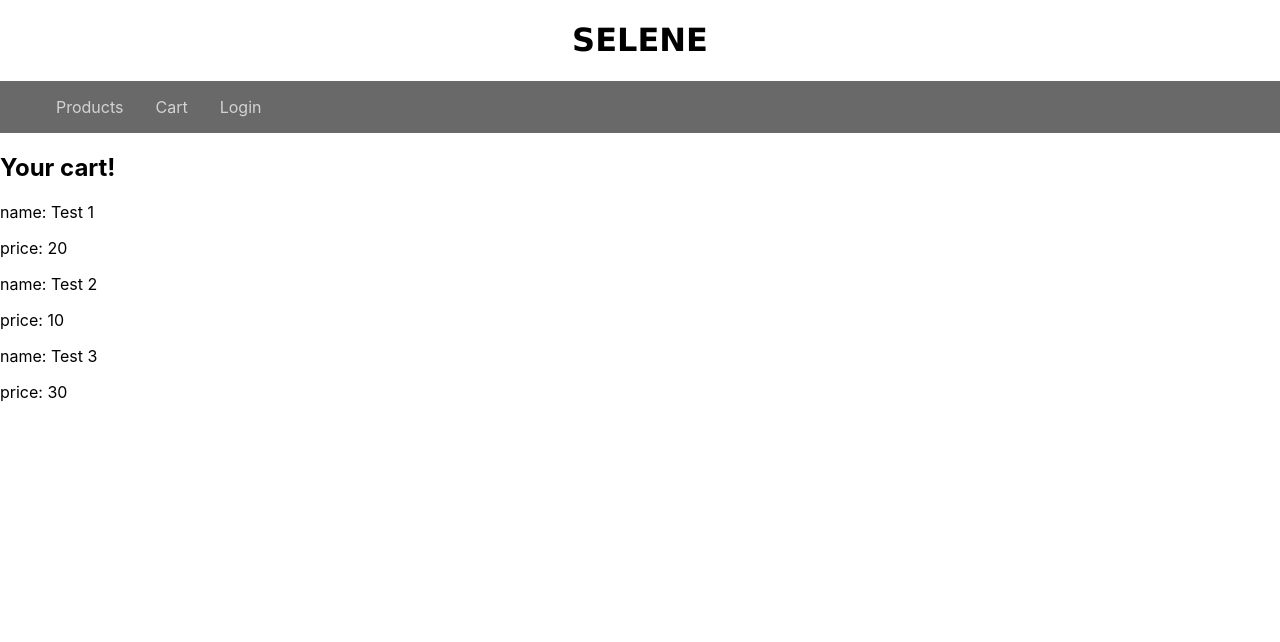
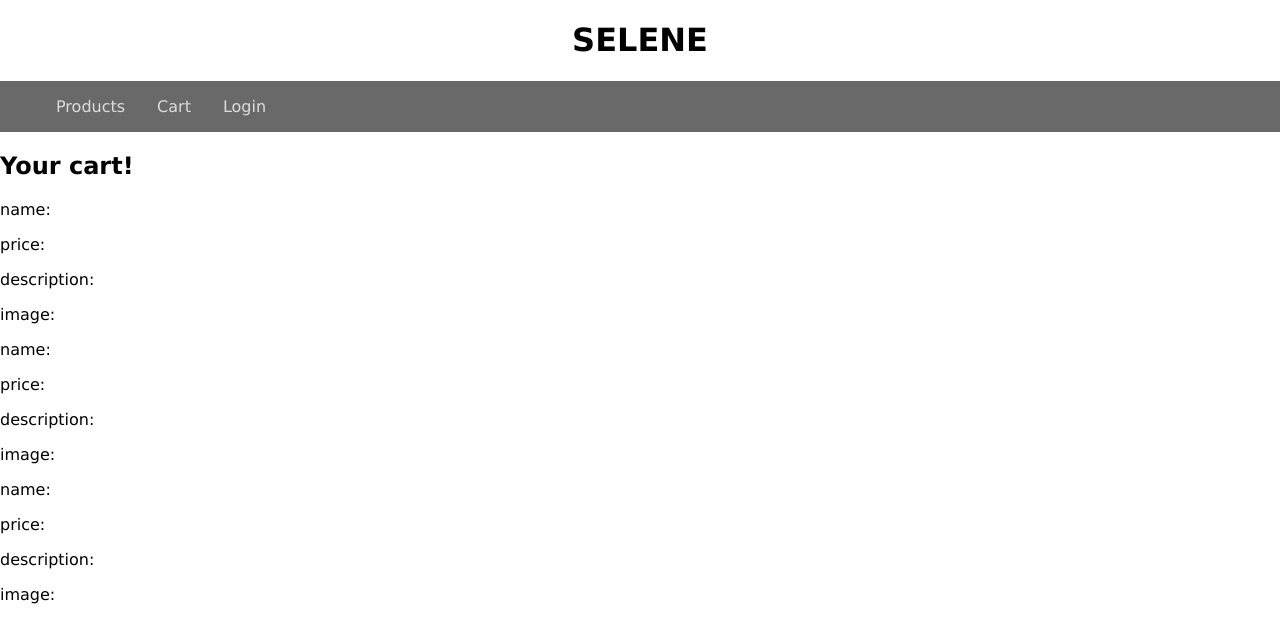
Before and after one commit to anisapatel/selene-frontend, a React (Create React App) app: page /cart in a window 1280 px wide. Shown: the top 642 px of the page. Built offline with nearby package versions, Linux system fonts and the light colour scheme.

Commit message:
added sample data as placeholders in product card

```diff
--- a/src/App.css
+++ b/src/App.css
@@ -1,6 +1,9 @@
 .header {
   display: flex;
   flex-direction: column;
+}
 
-  /* justify-content: space-around; */
+body {
+  font-family: "Lucida Sans", "Lucida Sans Regular", "Lucida Grande",
+    "Lucida Sans Unicode", Geneva, Verdana, sans-serif;
 }
--- a/src/components/Home.jsx
+++ b/src/components/Home.jsx
@@ -6,26 +6,55 @@ import ProductCard from "./ProductCard";
 class Home extends Component {
   state = {
     isLoading: true,
-    products: [],
+    products: [
+      {
+        productId: 1,
+        productTitle: "Moon Necklace",
+        productDescription: "Gold stylish necklace",
+        productPrice: "£5.00",
+        productImage: "",
+      },
+      {
+        productId: 2,
+        productTitle: "Silver Necklace",
+        productDescription: "Gold stylish necklace",
+        productPrice: "£5.00",
+        productImage: "",
+      },
+      {
+        productId: 3,
+        productTitle: "Star Necklace",
+        productDescription: "Gold stylish necklace",
+        productPrice: "£5.00",
+        productImage: "",
+      },
+      {
+        productId: 4,
+        productTitle: "Unicorn Necklace",
+        productDescription: "Gold stylish necklace",
+        productPrice: "£5.00",
+        productImage: "",
+      },
+    ],
   };
 
-  componentDidMount = () => {
-    api
-      .getProducts()
-      .then((products) => {
-        console.log(products, "<--");
-        this.setState({ products, isLoading: false });
-      })
-      .catch((err) => {
-        console.log(err);
-      });
-  };
+  // componentDidMount = () => {
+  //   api
+  //     .getProducts()
+  //     .then((products) => {
+  //       console.log(products, "<--");
+  //       this.setState({ products, isLoading: false });
+  //     })
+  //     .catch((err) => {
+  //       console.log(err);
+  //     });
+  // };
   render() {
-    if (this.state.isLoading) return <Loader />;
+    // if (this.state.isLoading) return <Loader />;
     return (
       <main>
         {this.state.products.map((product) => {
-          return <ProductCard key={product._id} {...product} />;
+          return <ProductCard key={product.productId} {...product} />;
         })}
       </main>
     );
--- a/src/components/NavBar.css
+++ b/src/components/NavBar.css
@@ -1,5 +1,6 @@
 .nav {
   align-content: space-between;
+
   background-color: #696969;
 }
 
@@ -16,5 +17,5 @@
 
 .nav__list__item__link {
   text-decoration: none;
-  color: #d3d3d3;
+  color: #dcdcdc;
 }
--- a/src/components/ProductCard.jsx
+++ b/src/components/ProductCard.jsx
@@ -1,10 +1,17 @@
 import React from "react";
 
-const ProductCard = ({ name, price }) => {
+const ProductCard = ({
+  productTitle,
+  productPrice,
+  productDescription,
+  productImage,
+}) => {
   return (
     <div>
-      <p>name: {name}</p>
-      <p>price: {price}</p>
+      <p>name: {productTitle}</p>
+      <p>price: {productPrice}</p>
+      <p>description: {productDescription}</p>
+      <p>image: {productImage}</p>
     </div>
   );
 };
--- a/src/components/Title.css
+++ b/src/components/Title.css
@@ -1,7 +1,5 @@
 .title {
   text-align: center;
-  font-family: "Lucida Sans", "Lucida Sans Regular", "Lucida Grande",
-    "Lucida Sans Unicode", Geneva, Verdana, sans-serif;
 }
 
 .title__link {
```
